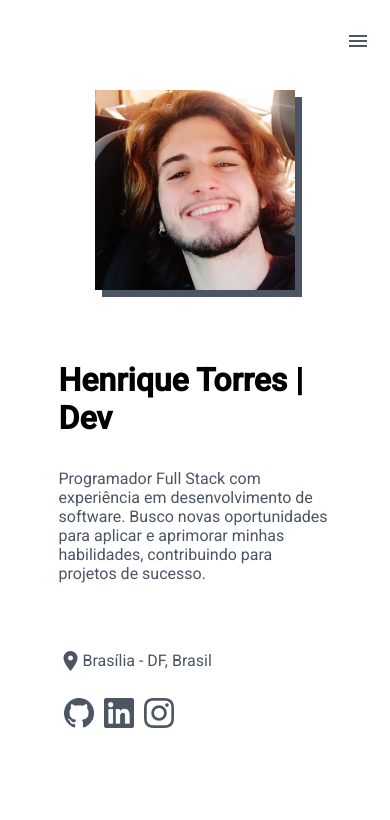
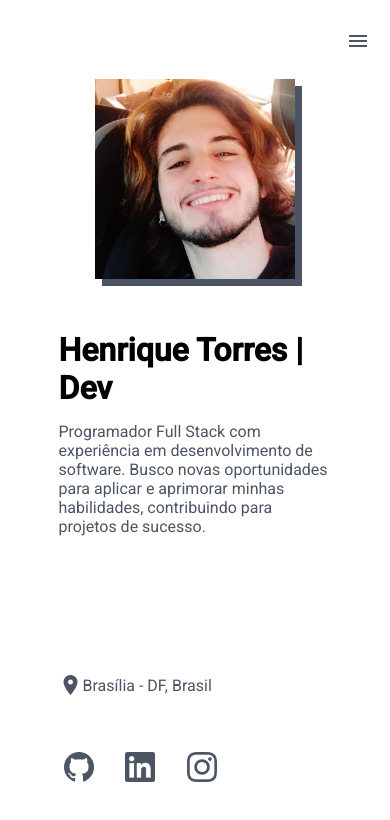
Before and after one commit to henriqtorresl/portifolio, an Angular app: page /home in a window 390 px wide. Shown: the top 820 px of the page. Built offline with nearby package versions, Linux system fonts and the light colour scheme.

Commit message:
primeira parte da home finalizada na versão mobile

```diff
--- a/src/app/pages/home/home.component.html
+++ b/src/app/pages/home/home.component.html
@@ -5,6 +5,7 @@
         </div>
     </div>
 
+    <div class="content">
         <div class="resume">
             <h1>Henrique Torres | Dev</h1>
             <p>
@@ -31,3 +32,6 @@
             </section>
         </div>
     </div>
+
+
+</div>
--- a/src/app/pages/home/home.component.scss
+++ b/src/app/pages/home/home.component.scss
@@ -1,16 +1,17 @@
 // Mobile
 .container {
     width: 100%;
-    height: 100%;
+    height: 90%;
     display: flex;
     flex-direction: column;
     align-items: center;
+    justify-content: space-around;
 }
 
 .picture {
     display: flex;
     width: 100%;
-    height: 25%;
+    height: 10%;
     justify-content: center;
     align-items: center;
 }
@@ -30,14 +31,19 @@
     }
 }
 
-.resume {
-    margin: 50px 0 50px 0;
+.content {
+    height: 60%;
     width: 70%;
-    height: 30%;
     display: flex;
     flex-direction: column;
-    justify-content: space-around;
-    align-items: left;
+    justify-content: space-between;
+}
+
+.resume {
+    height: 45%;
+    display: flex;
+    flex-direction: column;
+    justify-content: space-between;
 
     p {
         color: #4B5563;
@@ -45,8 +51,7 @@
 }
 
 .social {
-    width: 70%;
-    height: 10%;
+    height: 25%;
     display: flex;
     flex-direction: column;
     justify-content: space-between;
@@ -59,7 +64,7 @@
     }
 
     section {
-        width: 40%;
+        width: 60%;
         display: flex;
         justify-content: space-between;
 
```
Lines whose indentation alone changed are shown as unchanged.
